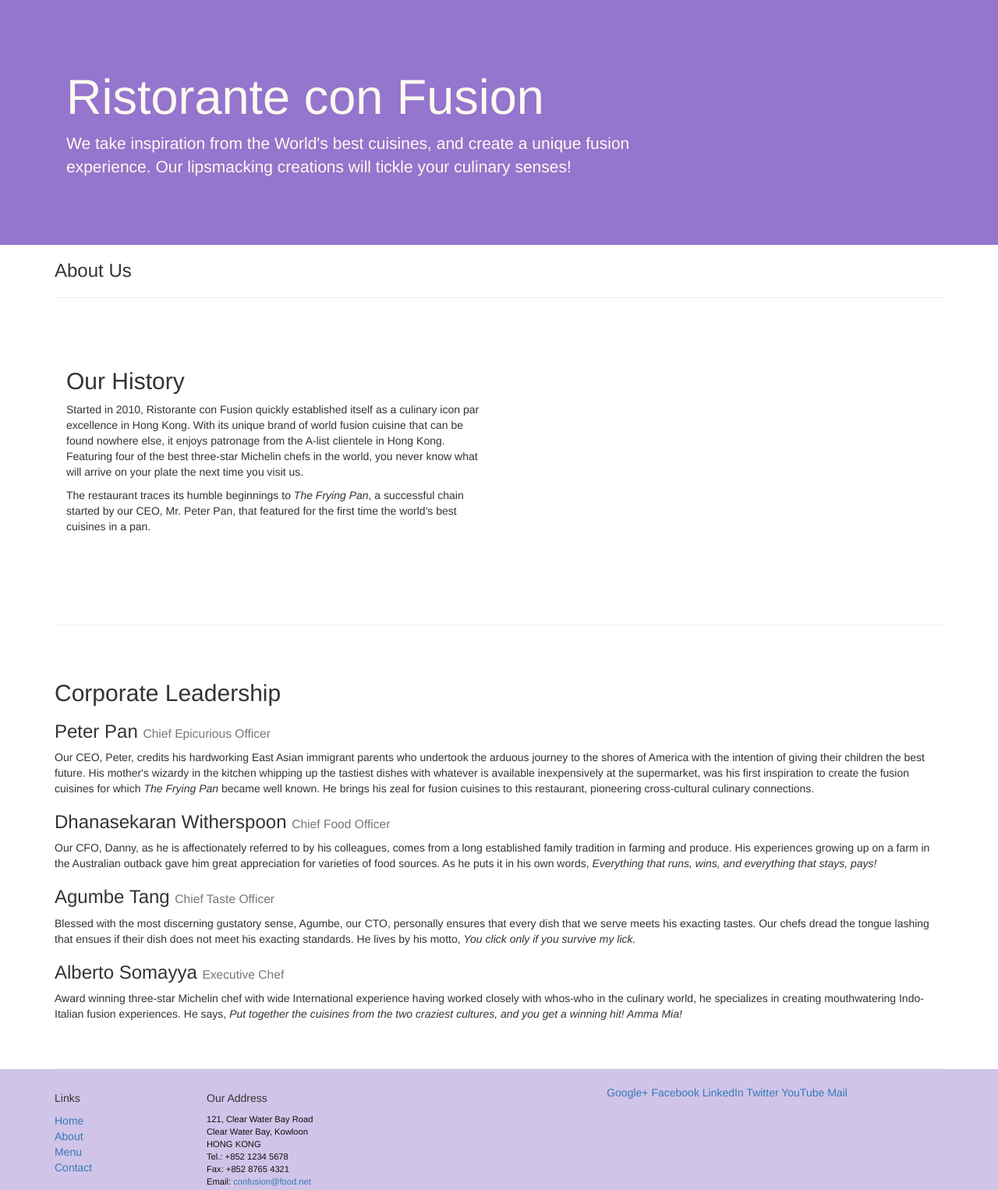
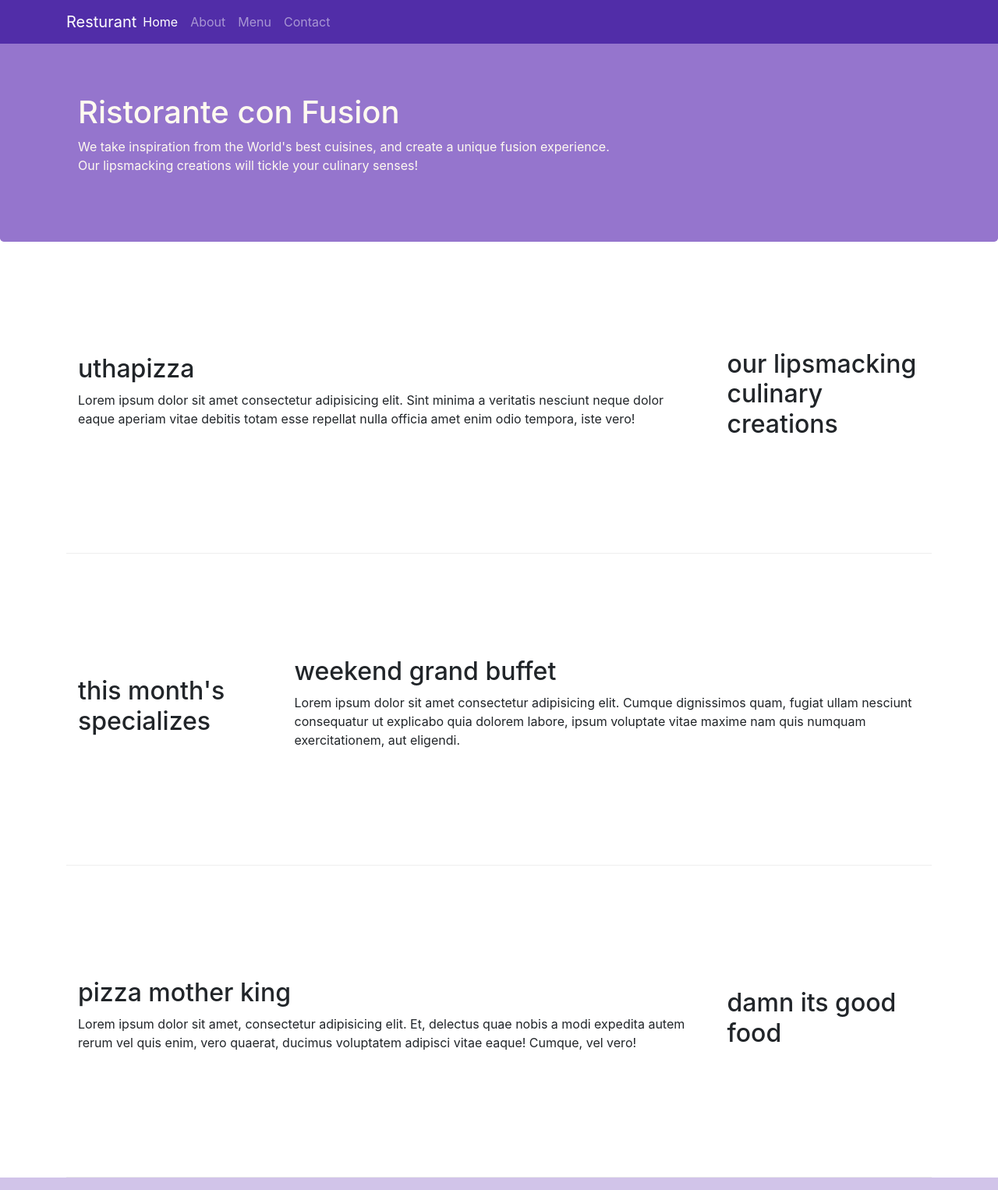
Before and after one commit to memoelgammal/FullstackWebdeveloperCoursera, a website: page index.html in a window 1280 px wide. Shown: the top 1526 px of the page at 78% size. Drawn offline with nearby package versions, Linux system fonts and the light colour scheme.

Commit message:
navbar and breadcrumb

```diff
--- a/css/styles.css
+++ b/css/styles.css
@@ -28,3 +28,12 @@ address{
     margin:0px;
     color:#0f0f0f;
 }
+
+body{
+    padding-top: 50px;
+    z-index: 0;
+}
+
+.navbar-dark{
+    background-color: #512DA8;
+}
--- a/index.html
+++ b/index.html
@@ -13,6 +13,23 @@
     </head>
 
     <body>
+        <nav class="navbar navbar-dark navbar-expand-sm fixed-top">
+            <div class="container">
+                <button class="navbar-toggler" type="button" data-toggle="collapse" data-target="#Navbar">
+                    <span class="navbar-toggler-icon"></span>
+                </button>
+                <a class="navbar-brand mr-auto" href="./index.html">Resturant</a>
+                <div class="collapse navbar-collapse" id="Navbar">
+                    <ul class="navbar-nav mr-auto">
+                        <li class="nav-item active"><a class="nav-link" href="./index.html">Home</a></li>
+                        <li class="nav-item"><a class="nav-link" href="./aboutus.html">About</a></li>
+                        <li class="nav-item"><a class="nav-link" href="#">Menu</a></li>
+                        <li class="nav-item"><a class="nav-link" href="#">Contact</a></li>
+                    </ul>
+                </div>
+
+            </div>
+        </nav>
         <header class="jumbotron">
             <div class="container">
                 <div class="row row-header">
@@ -27,37 +44,34 @@
         </header>
 
         <div class="container">
-            <div class="row row-header">
-                <div class="col-12">
-                <h3>About Us</h3>
-                <hr>
+
+            <div class="row row-content align-items-center">
+                <div class="col-12 col-sm-4 order-sm-last col-md-3">
+                    <h2>our lipsmacking culinary creations</h2>
+                </div>
+                <div class="col col-sm order-sm-first col-md">
+                    <h2>uthapizza</h2>
+                    <p>Lorem ipsum dolor sit amet consectetur adipisicing elit. Sint minima a veritatis nesciunt neque dolor eaque aperiam vitae debitis totam esse repellat nulla officia amet enim odio tempora, iste vero!</p>
                 </div>
             </div>
-
             <div class="row row-content align-items-center">
-                <div class="col-12 col-sm-6">
-                    <h2>Our History</h2>
-                    <p>Started in 2010, Ristorante con Fusion quickly established itself as a culinary icon par excellence in Hong Kong. With its unique brand of world fusion cuisine that can be found nowhere else, it enjoys patronage from the A-list clientele in Hong Kong.  Featuring four of the best three-star Michelin chefs in the world, you never know what will arrive on your plate the next time you visit us.</p>
-                    <p>The restaurant traces its humble beginnings to <em>The Frying Pan</em>, a successful chain started by our CEO, Mr. Peter Pan, that featured for the first time the world's best cuisines in a pan.</p>
+                <div class="col-12 col-sm-4 order-sm-first col-md-3">
+                    <h2>this month's specializes</h2>
                 </div>
-                <div class="col col-sm">
+                <div class="col col-sm order-sm-last col-md">
+                    <h2>weekend grand buffet</h2>
+                    <p>Lorem ipsum dolor sit amet consectetur adipisicing elit. Cumque dignissimos quam, fugiat ullam nesciunt consequatur ut explicabo quia dolorem labore, ipsum voluptate vitae maxime nam quis numquam exercitationem, aut eligendi.</p>
                 </div>
             </div>
-
-
-            <div class="row row-content">
-                <div class="col-12">
-                    <h2>Corporate Leadership</h2>
-                    <h3>Peter Pan <small>Chief Epicurious Officer</small></h3>
-                    <p class=" d-none d-sm-block">Our CEO, Peter, credits his hardworking East Asian immigrant parents who undertook the arduous journey to the shores of America with the intention of giving their children the best future. His mother's wizardy in the kitchen whipping up the tastiest dishes with whatever is available inexpensively at the supermarket, was his first inspiration to create the fusion cuisines for which <em>The Frying Pan</em> became well known. He brings his zeal for fusion cuisines to this restaurant, pioneering cross-cultural culinary connections.</p>
-                    <h3>Dhanasekaran Witherspoon <small>Chief Food Officer</small></h3>
-                    <p class=" d-none d-sm-block">Our CFO, Danny, as he is affectionately referred to by his colleagues, comes from a long established family tradition in farming and produce. His experiences growing up on a farm in the Australian outback gave him great appreciation for varieties of food sources. As he puts it in his own words, <em>Everything that runs, wins, and everything that stays, pays!</em></p>
-                    <h3>Agumbe Tang <small>Chief Taste Officer</small></h3>
-                    <p class=" d-none d-sm-block">Blessed with the most discerning gustatory sense, Agumbe, our CTO, personally ensures that every dish that we serve meets his exacting tastes. Our chefs dread the tongue lashing that ensues if their dish does not meet his exacting standards. He lives by his motto, <em>You click only if you survive my lick.</em></p>
-                    <h3>Alberto Somayya <small>Executive Chef</small></h3>
-                    <p class=" d-none d-sm-block">Award winning three-star Michelin chef with wide International experience having worked closely with whos-who in the culinary world, he specializes in creating mouthwatering Indo-Italian fusion experiences. He says, <em>Put together the cuisines from the two craziest cultures, and you get a winning hit! Amma Mia!</em></p>
+            <div class="row row-content align-items-center">
+                <div class="col-12 col-sm-4 order-sm-last col-md-3">
+                    <h2>damn its good food</h2>
                 </div>
-        </div>
+                <div class="col col-sm order-sm-first col-md">
+                    <h2>pizza mother king</h2>
+                    <p>Lorem ipsum dolor sit amet, consectetur adipisicing elit. Et, delectus quae nobis a modi expedita autem rerum vel quis enim, vero quaerat, ducimus voluptatem adipisci vitae eaque! Cumque, vel vero!</p>
+                </div>
+            </div>
 
         </div>
 
@@ -67,8 +81,8 @@
                     <div class="col-5 offset-1 col-sm-2">
                         <h5>Links</h5>
                         <ul class="list-unstyled">
-                            <li><a href="#">Home</a></li>
-                            <li><a href="#">About</a></li>
+                            <li><a href="./index.html">Home</a></li>
+                            <li><a href="./aboutus.html">About</a></li>
                             <li><a href="#">Menu</a></li>
                             <li><a href="#">Contact</a></li>
                         </ul>
```
Also changed, not shown: aboutus.html (+29 -5 lines).
